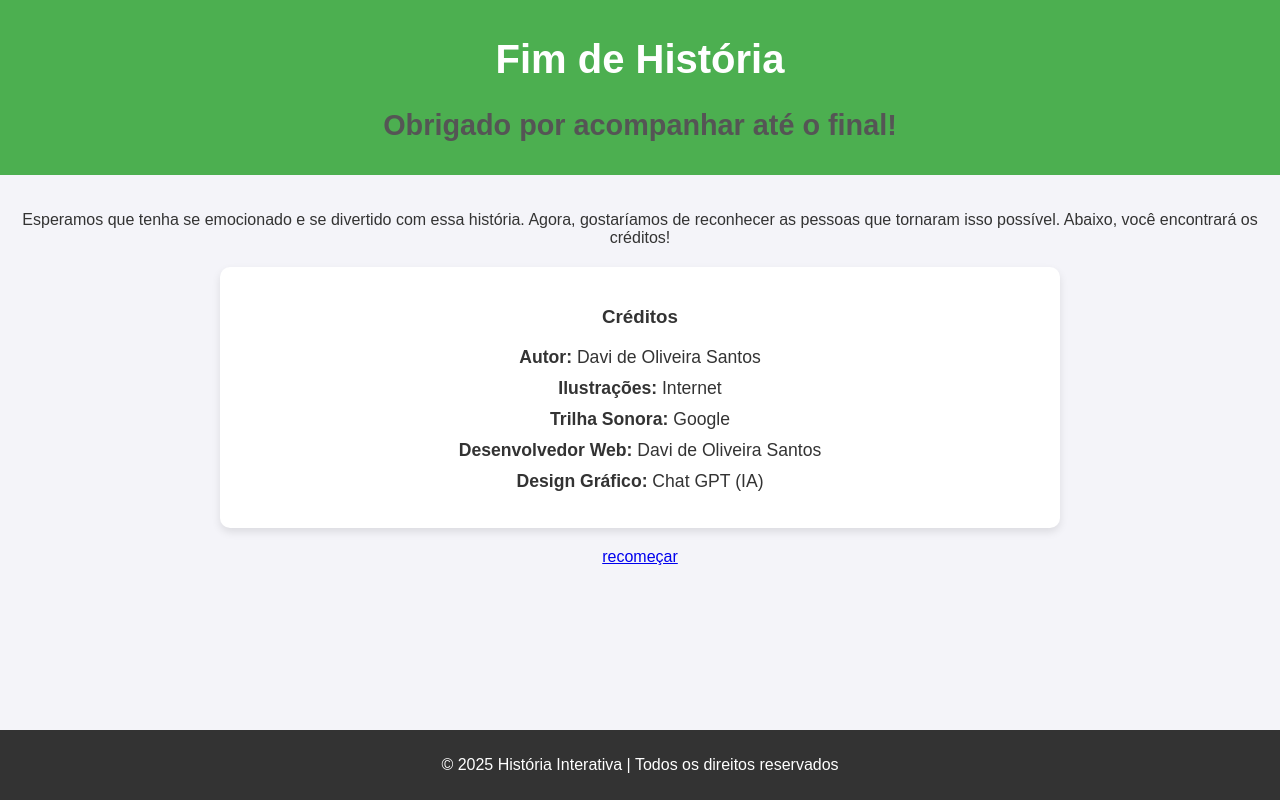
After one commit to Davioli12/Lembrancas-Aurora, a Flask app: page /fim in a window 1280 px wide. The commit adds this page. Run offline with Flask 3, Linux system fonts and the light colour scheme; the visitor is signed in with stand-in values (Sample User, id 1).

Commit message:
Carregando os arquivos

```diff
--- a/app.py
+++ b/app.py
@@ -45,7 +45,14 @@ def despertar():
 def lembrancas():
     if not session.get('despertar'):
         return redirect(url_for('despertar'))
+    session['lembrancas'] = True
     return render_template('lembrancas.html')
+
+@app.route('/fim')
+def fim():
+    if not session.get('lembrancas'):
+        return redirect(url_for('lembrancas'))
+    return render_template('fim.html')
 
 if __name__ == '__main__':
     app.run(host="0.0.0.0", port=734571, debug=True)
--- a/static/css/style.css
+++ b/static/css/style.css
@@ -67,9 +67,11 @@ nav a {
     font-weight: bold;
 }
 
-/* Imagens com animação */
+/* Imagens com tamanho fixo e sem corte */
 img {
-    max-width: 100%;
+    width: 300px; /* Defina a largura fixa desejada */
+    height: 200px; /* Defina a altura fixa desejada */
+    object-fit: contain; /* Garantir que a imagem se ajuste sem cortar */
     border-radius: 10px;
     margin: 20px 0;
     transition: transform 0.3s ease;
--- /dev/null
+++ b/templates/fim.html
@@ -0,0 +1,84 @@
+<!DOCTYPE html>
+<html lang="pt-br">
+<head>
+    <meta charset="UTF-8">
+    <meta name="viewport" content="width=device-width, initial-scale=1.0">
+    <title>Fim de História - Créditos</title>
+    <style>
+        body {
+            font-family: Arial, sans-serif;
+            background-color: #f4f4f9;
+            color: #333;
+            text-align: center;
+            margin: 0;
+            padding: 0;
+        }
+        header {
+            background-color: #4CAF50;
+            color: white;
+            padding: 10px 0;
+        }
+        h1 {
+            font-size: 2.5em;
+        }
+        h2 {
+            font-size: 1.8em;
+            color: #555;
+        }
+        .content {
+            padding: 20px;
+        }
+        .credits {
+            background-color: #fff;
+            border-radius: 10px;
+            padding: 20px;
+            margin: 20px auto;
+            width: 80%;
+            max-width: 800px;
+            box-shadow: 0 4px 8px rgba(0, 0, 0, 0.1);
+        }
+        .credits ul {
+            list-style-type: none;
+            padding-left: 0;
+        }
+        .credits li {
+            font-size: 1.1em;
+            margin-bottom: 10px;
+        }
+        footer {
+            background-color: #333;
+            color: white;
+            padding: 10px 0;
+            position: fixed;
+            bottom: 0;
+            width: 100%;
+        }
+    </style>
+</head>
+<body>
+    <header>
+        <h1>Fim de História</h1>
+        <h2>Obrigado por acompanhar até o final!</h2>
+    </header>
+
+    <div class="content">
+        <p>Esperamos que tenha se emocionado e se divertido com essa história. Agora, gostaríamos de reconhecer as pessoas que tornaram isso possível. Abaixo, você encontrará os créditos!</p>
+
+        <div class="credits">
+            <h3>Créditos</h3>
+            <ul>
+                <li><strong>Autor:</strong> Davi de Oliveira Santos</li>
+                <li><strong>Ilustrações:</strong> Internet</li>
+                <li><strong>Trilha Sonora:</strong> Google</li>
+                <li><strong>Desenvolvedor Web:</strong> Davi de Oliveira Santos</li>
+                <li><strong>Design Gráfico:</strong> Chat GPT (IA)</li>
+            </ul>
+        </div>
+        <a href="/">recomeçar</a>
+    </div>
+
+    <footer>
+        <p>&copy; 2025 História Interativa | Todos os direitos reservados</p>
+    </footer>
+</body>
+</html>
--- a/templates/lembrancas.html
+++ b/templates/lembrancas.html
@@ -13,13 +13,12 @@
         <h2>Lembranças de Aurora</h2>
         <div class="memorias">
             <img src="{{ url_for('static', filename='img/house.png') }}" class="memoria" data-text="A casa que Aurora morava em sua infancia...">
-            <img src="{{ url_for('static', filename='img/rosa.png') }}" class="memoria" data-text="Os brinquedos..., os momentos..., as brincadeiras..., são unicos!">
-            <img src="{{ url_for('static', filename='img/rosa.png') }}" class="memoria" data-text="123...">
+            <img src="{{ url_for('static', filename='img/brincadeiras.png') }}" class="memoria" data-text="Os brinquedos..., os momentos..., as brincadeiras..., são unicos!">
         </div>
 
         <div id="texto-memoria" class="memoria-texto"></div>
 
-        <a id="proximo" href="/aslembranças">Avançar</a>
+        <a id="proximo" href="/fim">Avançar</a>
     </div>
 </body>
 </html>
```
Also changed, not shown: static/img/brincadeiras.png (added), static/img/house.png.
